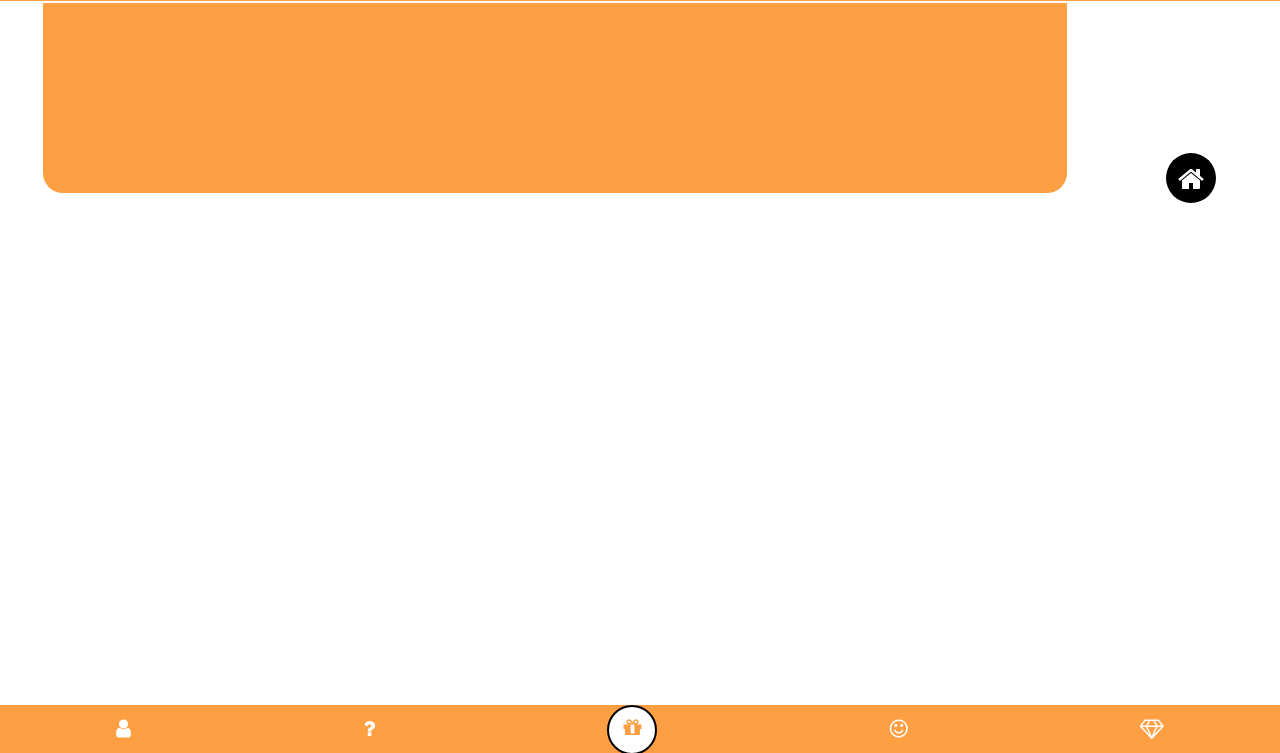
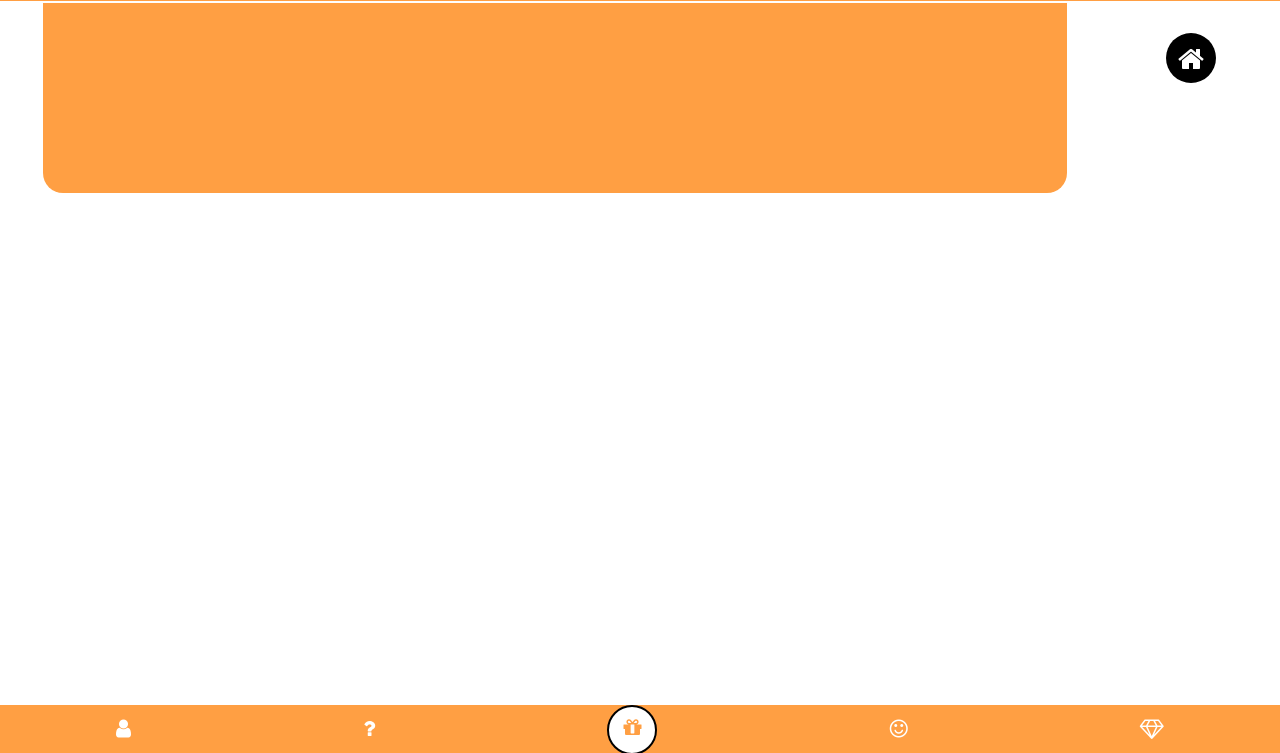
Before and after one commit to KADASH-KODER/SLcelebration, a plain HTML site: page index.html in a window 1280 px wide. Both pictures are taken after a click on the icon 123 px from the left and 775 px from the top of the page. Shown: the part 47-800 px from the top of the page. Drawn offline with nearby package versions, Linux system fonts and the light colour scheme; a web font is replaced by a local one.

Commit message:
Style.css

```diff
--- a/style.css
+++ b/style.css
@@ -7,7 +7,7 @@ body {
     height:50px;
     width:50px;
     background-color:#000;
-    top:25vh;
+    top:10vh;
     right:5vw;
     border-radius:50%;
     margin:auto;
```
